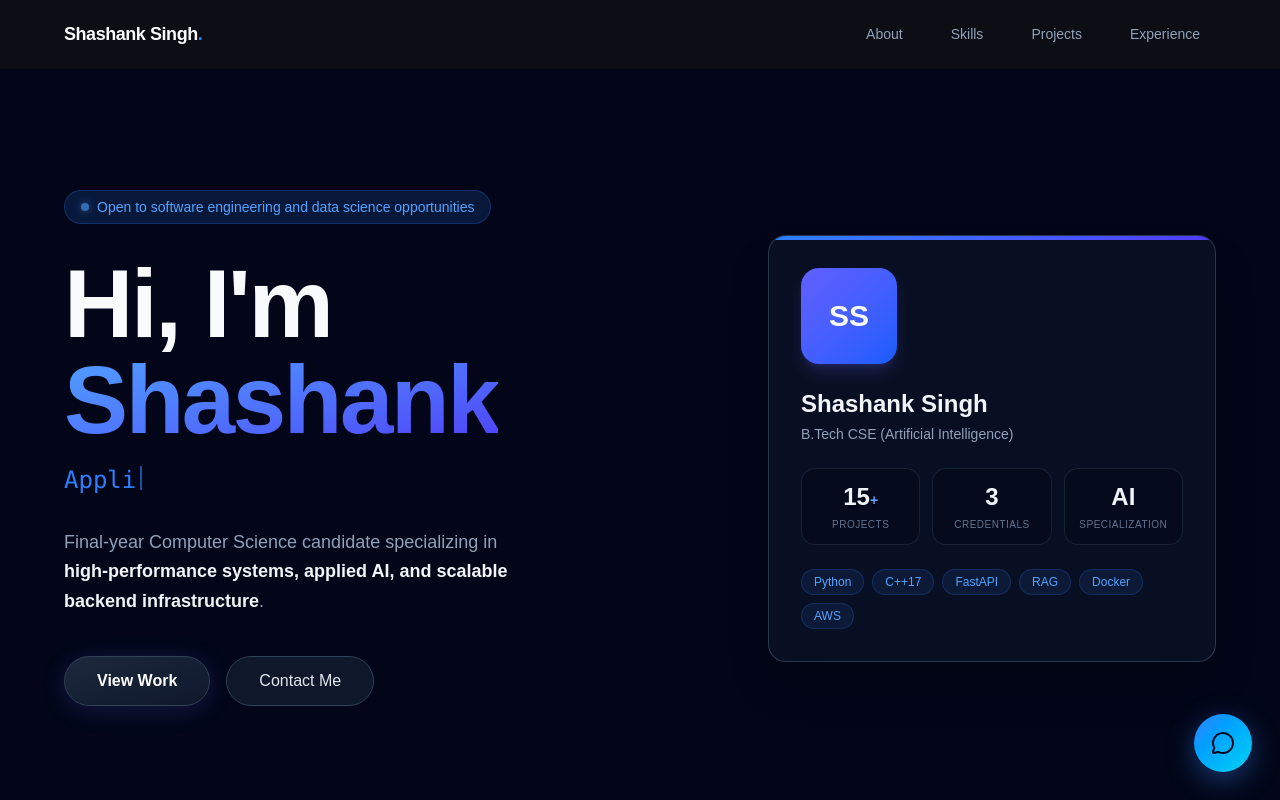
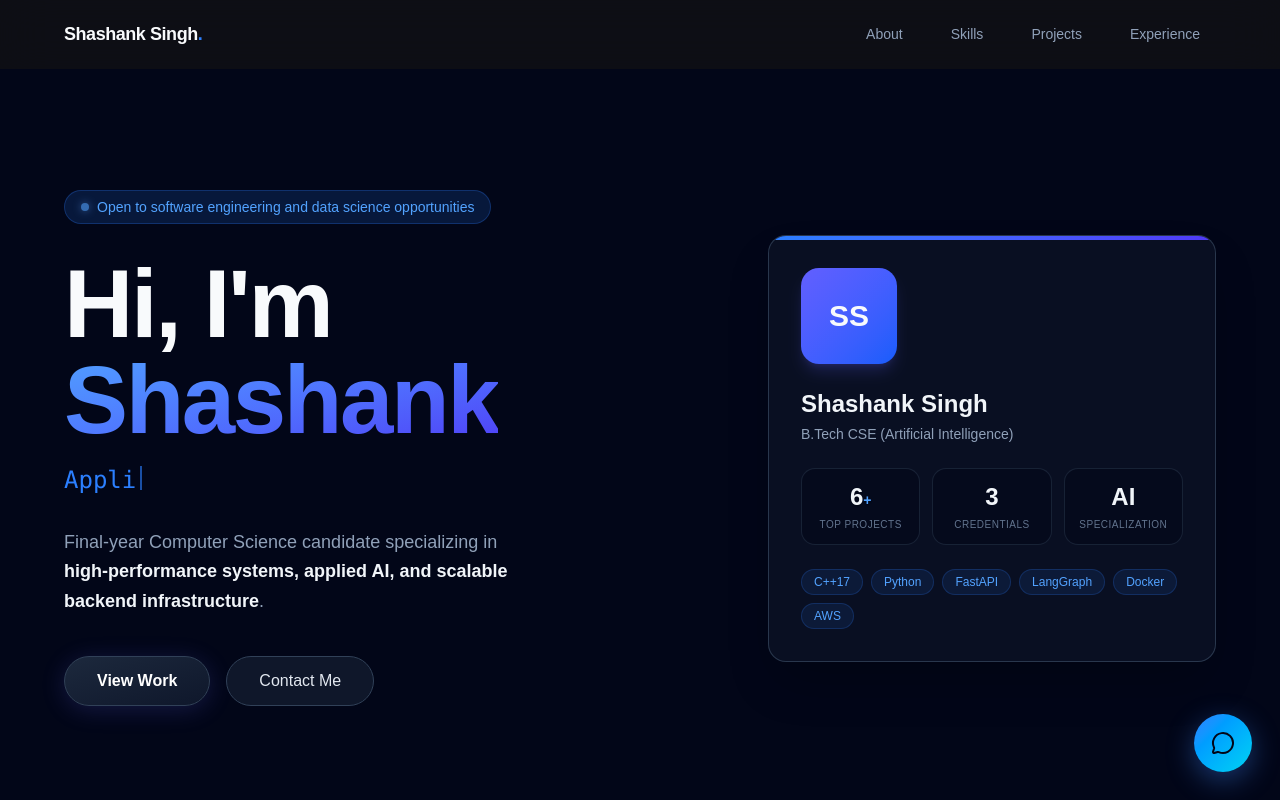
Before and after one commit to Shashank17singh/shashank17singh.github.io, a Next.js app in the folder next_portfolio/: page / in a window 1280 px wide. Shown: the top 800 px of the page. Built offline with nearby package versions, Linux system fonts and the light colour scheme.

Commit message:
update profile card projects count to 6+ and curate top skills

```diff
--- a/next_portfolio/src/app/page.tsx
+++ b/next_portfolio/src/app/page.tsx
@@ -77,10 +77,10 @@ export default function Home() {
             <div className="grid grid-cols-3 gap-3 mb-6">
               <div className="bg-slate-950/50 border border-slate-800/80 rounded-xl p-3 text-center">
                 <div className="text-2xl font-bold text-slate-100 mb-1 text-shadow-sm shadow-blue-500/20">
-                  15<span className="text-blue-400 text-sm">+</span>
+                  6<span className="text-blue-400 text-sm">+</span>
                 </div>
                 <div className="text-[10px] uppercase tracking-wider text-slate-500">
-                  Projects
+                  Top Projects
                 </div>
               </div>
               <div className="bg-slate-950/50 border border-slate-800/80 rounded-xl p-3 text-center">
@@ -98,7 +98,7 @@ export default function Home() {
             </div>
 
             <div className="flex flex-wrap gap-2">
-              {["Python", "C++17", "FastAPI", "RAG", "Docker", "AWS"].map(
+              {["C++17", "Python", "FastAPI", "LangGraph", "Docker", "AWS"].map(
                 (skill) => (
                   <span
                     key={skill}
```
